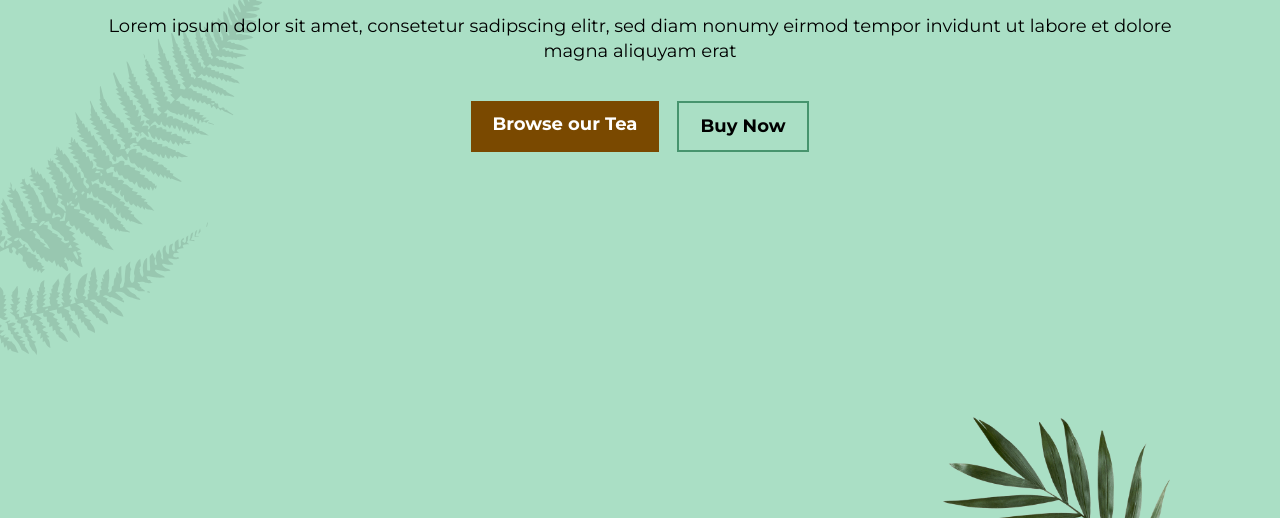
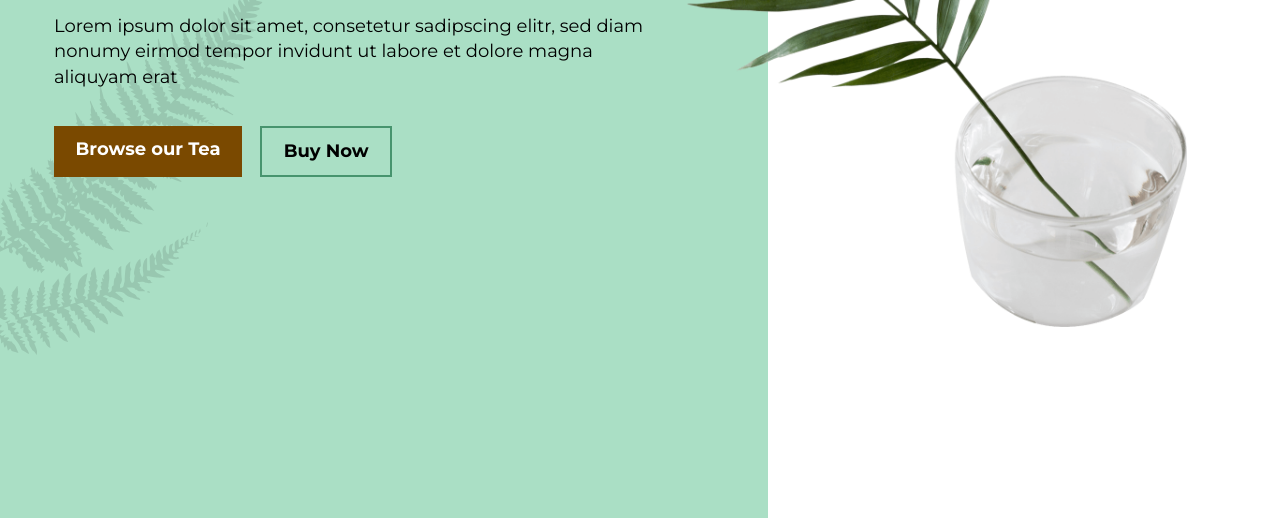
Before and after one commit to loagsword/tea-shop-ui, a website built with webpack: page index.html in a window 1280 px wide. Shown: the part 282-800 px from the top of the page. Built offline with nearby package versions, Linux system fonts and the light colour scheme.

Commit message:
update fro desktop css

```diff
--- a/index.css
+++ b/index.css
@@ -180,3 +180,51 @@ p {
         margin-left: 1em;
     }
 }
+
+
+/* Desktop Design */
+
+@media (min-width: 850px) {
+    body {
+        background: white;
+    }
+    .left-col {
+        width: 60%;
+        background: #AADFC5;
+        position: absolute;
+        top: 0;
+        height: 100vh;
+        z-index: -1;
+    }
+    main {
+        text-align: left;
+        width: 90%;
+        margin-left: 2em;
+    }
+    p {
+        width: 100%;
+    }
+    .btn-container {
+        justify-content: left;
+    }
+    h1:before {
+        width: 10%;
+        left: 0;
+    }
+    .content-wrapper {
+        display: flex;
+    }
+    .plant-container {
+        position: unset;
+        width: auto;
+        height: auto;
+        display: grid;
+        place-content: center;
+        margin-top: 4em;
+        margin-right: 2em;
+    }
+    .plant {
+        position: unset;
+        width: 90%;
+    }
+}
```
